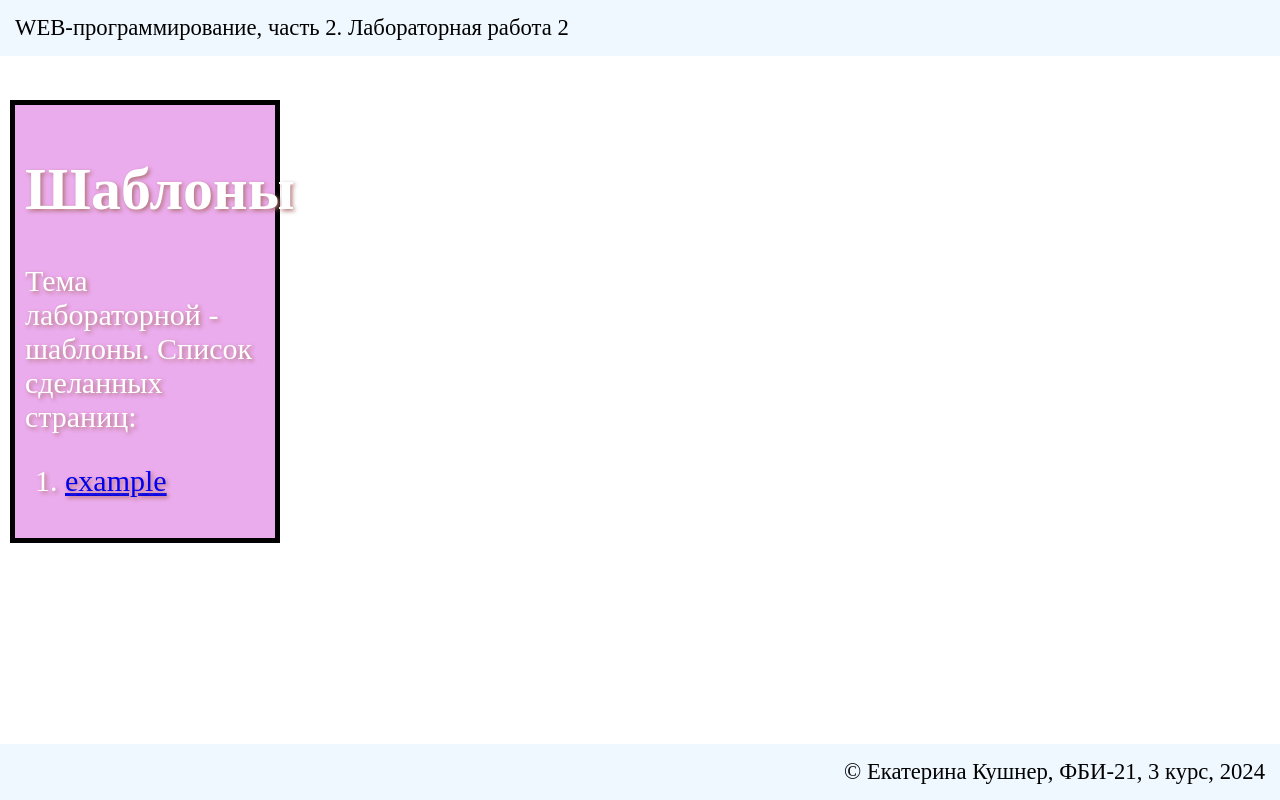
After one commit to kusshnnerr/web-programming-labs-2, a Flask app: page /lab2/ in a window 1280 px wide. The commit adds this page. Run offline with Flask 3, Linux system fonts and the light colour scheme.

Commit message:
Наследование шаблонов

```diff
--- a/app.py
+++ b/app.py
@@ -359,3 +359,7 @@ def example ():
     return render_template('example.html',
                             name=name, number=number, group=group,
                             course=course, fruits=fruits)
+
+@app.route('/lab2/')
+def lab2():
+    return render_template('lab2.html')
--- /dev/null
+++ b/templates/base.html
@@ -0,0 +1,22 @@
+<!DOCTYPE html>
+<html lang="en">
+<head>
+    <meta charset="UTF-8">
+    <meta name="viewport" content="width=device-width, initial-scale=1.0">
+    <title>Кушнер Екатерина. {% block lab %} {% endblock %}</title>
+    <link rel="stylesheet" href="{{ url_for('static', filename='main.css') }}">
+</head>
+<body>
+    <header>
+        WEB-программирование, часть 2. {{ self.lab() }}
+    </header>
+
+    <main>
+        {% block main %}{% endblock %}
+    </main>
+
+    <footer>
+        &copy; Екатерина Кушнер, ФБИ-21, 3 курс, 2024
+    </footer>
+</body>
+</html>
--- a/templates/example.html
+++ b/templates/example.html
@@ -11,7 +11,7 @@
         {% endif %}
         Лабораторная работа {{number}}
     </title>
-    <link rel="stylesheet" href={{url_for('static', filename='main.css')}}>
+    <link rel="stylesheet" href="{{ url_for('static', filename='main.css') }}">
 </head>
 <body>
     <header>
--- /dev/null
+++ b/templates/lab2.html
@@ -0,0 +1,15 @@
+{% extends "base.html" %}
+
+{# Номер лабораторной работы: #}
+{% block lab %}Лабораторная работа 2 {% endblock %}
+
+{# Основной контент:#}
+{% block main %}
+    <h1>Шаблоны</h1>
+    <div>Тема лабораторной - шаблоны. Список сделанных страниц:</div>
+    <ol>
+        <li>
+            <a href="/lab2/example">example</a>
+        </li>
+    </ol>
+{% endblock %}
```
